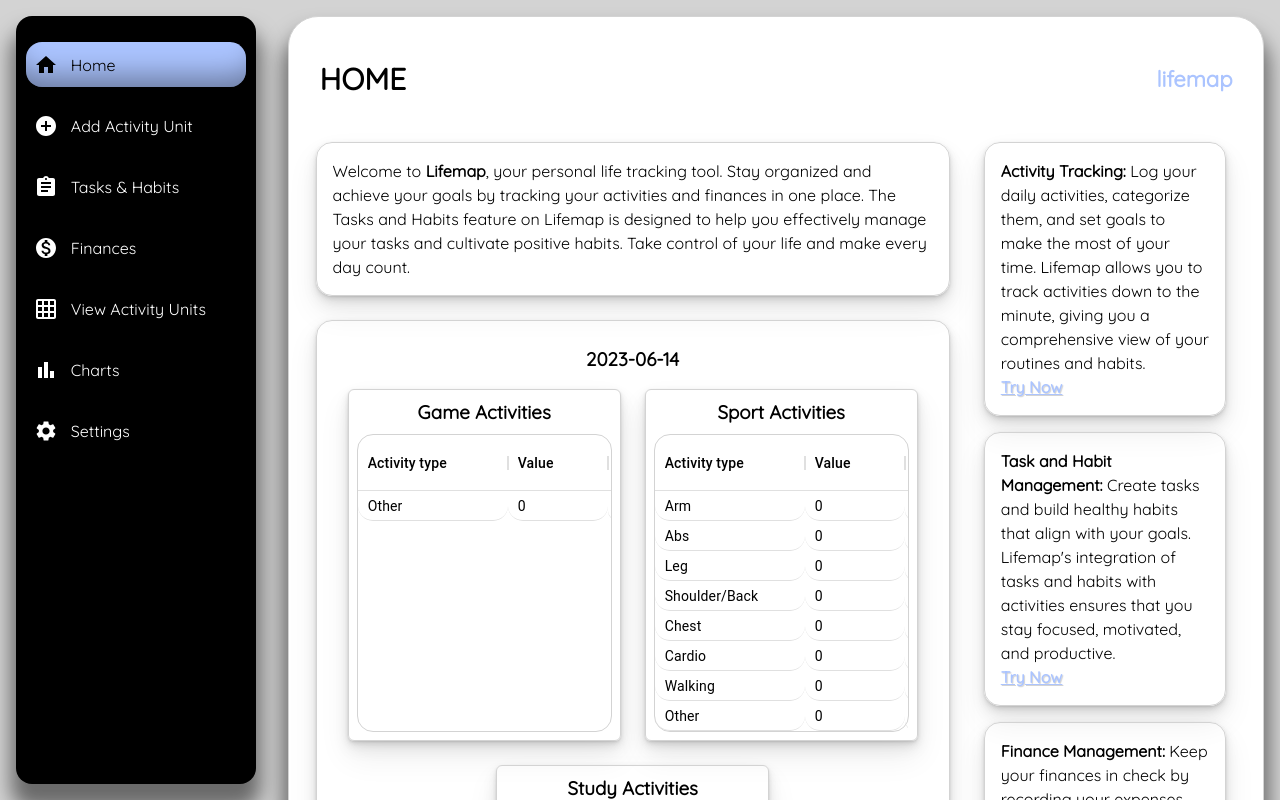
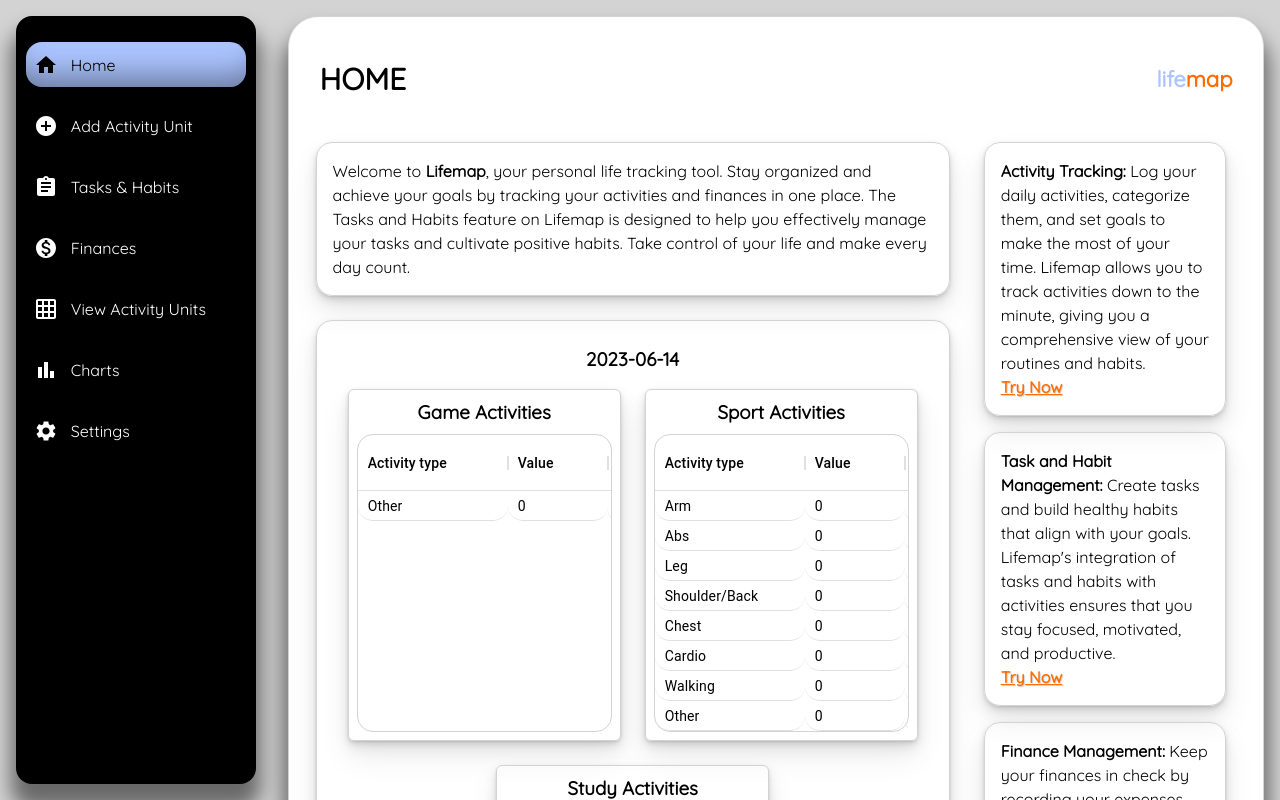
Before and after one commit to berkaysson/lifemap, a React (Create React App) app: page / in a window 1280 px wide. Shown: the top 800 px of the page. Built offline with nearby package versions, Linux system fonts and the light colour scheme.

Commit message:
Add and Implement new color for theme

```diff
--- a/src/Components/Wrappers/Styled-Elements/Button.js
+++ b/src/Components/Wrappers/Styled-Elements/Button.js
@@ -2,7 +2,7 @@ import React from "react";
 import styled from "styled-components";
 
 const StyledButton = styled.button`
-  transition: background-color 0.1s, color 0.4s;
+  transition: background-color 0.1s;
   background-color: ${({ theme }) => theme.colors.secondary};
   color: ${({ theme }) => theme.colors.primary};
   border: 1px solid ${({ theme }) => theme.colors.alternative};
@@ -16,6 +16,7 @@ const StyledButton = styled.button`
 
   &:hover {
     font-weight: bold;
+    color: ${({ theme }) => theme.colors.themeSecondary};
   }
 
   &:active {
--- a/src/Components/Wrappers/Styled-Elements/NavToggleButton.js
+++ b/src/Components/Wrappers/Styled-Elements/NavToggleButton.js
@@ -22,8 +22,7 @@ const Button = styled.button`
     !isOpen ? "rotate(180deg) translateX(-50%)" : "rotate(0) translateX(-50%)"};
 
   &:hover {
-    background-color: ${({ theme }) => theme.colors.secondary};
-    color: ${({ theme }) => theme.colors.primary};
+    color: ${({ theme }) => theme.colors.themeSecondary};
     box-shadow: ${({ theme }) => theme.boxShadows.innerShadow};
   }
 `;
--- a/src/Components/Wrappers/Styled-Elements/ToggleButton.js
+++ b/src/Components/Wrappers/Styled-Elements/ToggleButton.js
@@ -29,6 +29,7 @@ const Button = styled.button`
 
   &:hover {
     font-weight: bold;
+    color: ${({ theme }) => theme.colors.themeSecondary};
   }
 
   &:active {
--- a/src/Components/Wrappers/Styled-Wrappers/Navigation/NavItemWrapper.js
+++ b/src/Components/Wrappers/Styled-Wrappers/Navigation/NavItemWrapper.js
@@ -22,7 +22,7 @@ export const NavItemWrapper = styled(NavLink)`
 
   &:hover {
     font-weight: bold;
-    color: ${({ theme }) => theme.colors.theme};
+    color: ${({ theme }) => theme.colors.themeSecondary};
   }
 
   &.active {
--- a/src/Pages/HomePage.js
+++ b/src/Pages/HomePage.js
@@ -48,7 +48,7 @@ const Reminder = styled.div`
 `;
 
 const LinkWrapper = styled(Link)`
-  color: ${({theme}) => theme.colors.theme};
+  color: ${({theme}) => theme.colors.themeSecondary};
   text-decoration: underline;
   font-weight: bold;
   text-shadow: 1px 1px 1px ${({theme}) => theme.colors.alternative};
--- a/src/Style/theme.js
+++ b/src/Style/theme.js
@@ -8,6 +8,7 @@ export const theme = {
     theme: themeColors,
     danger: "#ff758f",
     success: "#ccff33",
+    themeSecondary: "#ff6d00",
   },
   sizes: {
     small: "8px",
```
